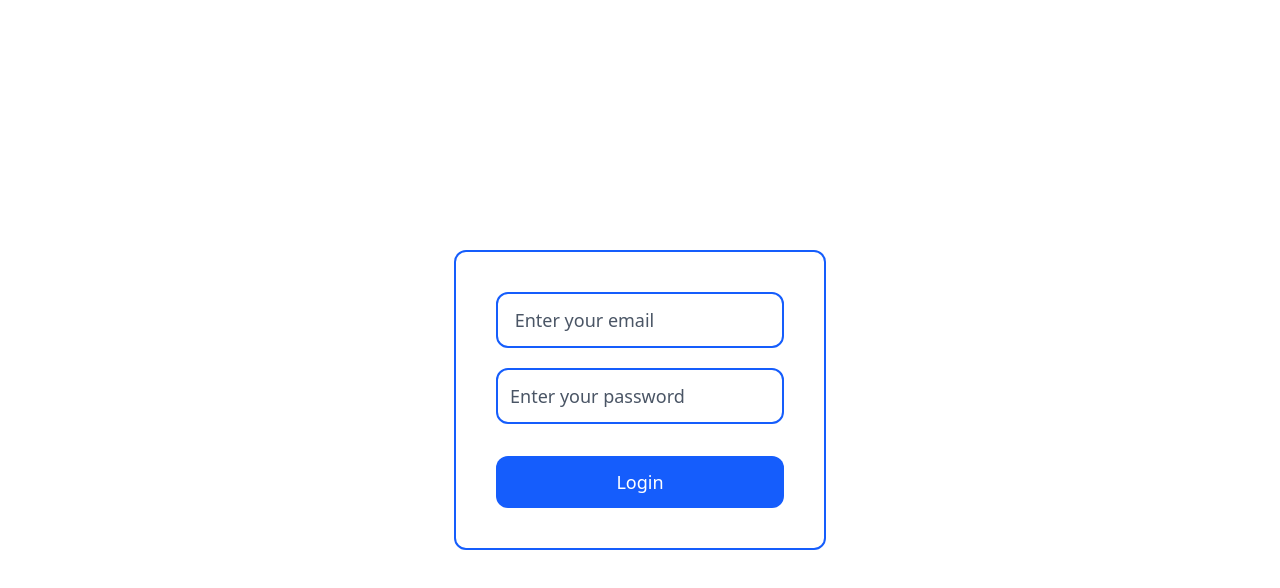
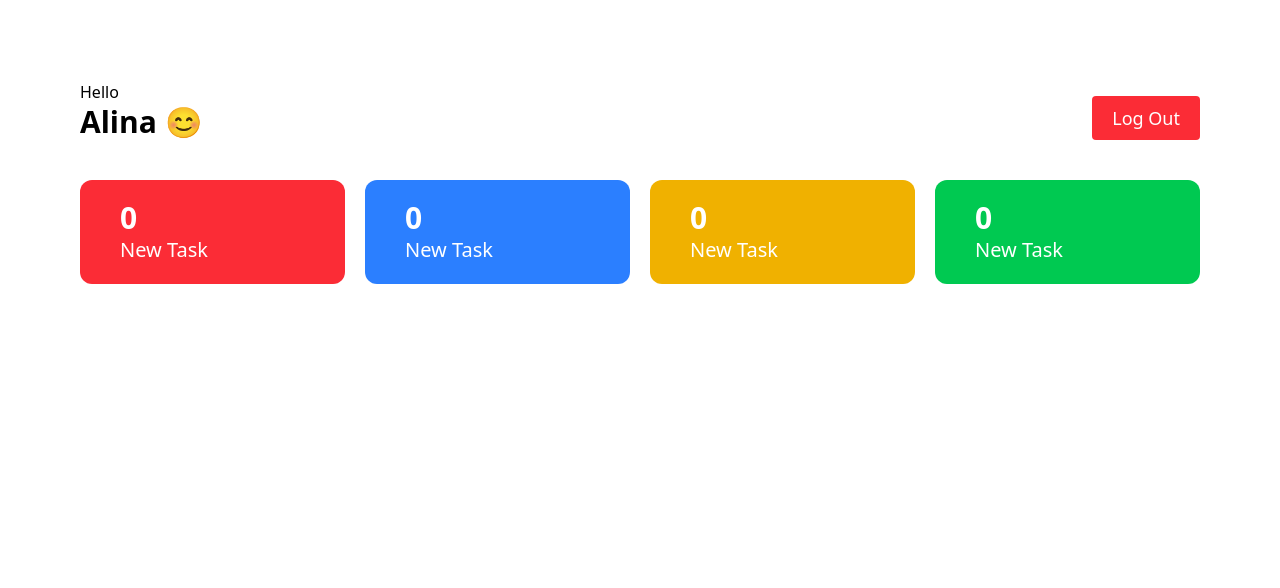
Before and after one commit to AlinaPathan/Employee-Management-System, a React (Vite) app: page / in a window 1280 px wide. Shown: the top 588 px of the page. Built offline with nearby package versions, Linux system fonts and the light colour scheme.

Commit message:
emplyee dashboard initialted

```diff
--- a/src/App.jsx
+++ b/src/App.jsx
@@ -1,12 +1,15 @@
 import React from 'react'
 import Login from './components/Auth/Login'
+import EmployeeDashboard from './components/Dashboard/EmployeeDashboard'
+import AdminDashboard from './components/Dashboard/AdminDashboard'
 
 const App = () => {
   return (
 <>
 
-    <Login/>
-
+    {/* <Login/> */}
+    <EmployeeDashboard/>
+    {/* <AdminDashboard/> */}
     </>
 
   )
--- a/src/components/Auth/Login.jsx
+++ b/src/components/Auth/Login.jsx
@@ -1,16 +1,39 @@
 import React from "react";
+import { useState } from "react";
+const Login = () => {
+    const[email,setEmail]=useState("")
+    const[password,setPassword]=useState("")
+   const formSubmitHandler=(e)=>{
+    e.preventDefault()
+    console.log("from submitterd")
+   }
 
-const Login = () => {
+
   return (
     <div className="flex items-center justify-center h-screen w-screen">
       <div className="border-2 border-blue-600 rounded-xl p-10">
-        <form action="" className="flex flex-col justify-center items-center">
-          <input type="email" placeholder=" Enter your email" name="" id=""  className="border-2 border-blue-600 rounded-xl py-3 px-3 text-lg outline-none bg-transparent placeholder:text-gray-600 mb-5"/>
+        <form action=""
+        onSubmit={(e)=>{
+            formSubmitHandler(e)
+            console.log("Email is",email);
+            console.log("Password is",password);
+        }}
+        className="flex flex-col justify-center items-center">
+          <input
+          value={email}
+          onChange={(e)=>{
+            setEmail(e.target.value)
+          }}
+          type="email"
+          placeholder=" Enter your email"
+           className="border-2 border-blue-600 rounded-xl py-3 px-3 text-lg outline-none bg-transparent placeholder:text-gray-600 mb-5"/>
 
           <input
+           value={password}
+           onChange={(e)=>{
+            setPassword(e.target.value)
+           }}
             type="password"
-            name=""
-            id=""
             required
             placeholder="Enter your password"
               className="border-2 border-blue-600 rounded-xl py-3 px-3 text-lg outline-none bg-transparent placeholder:text-gray-600 mb-5"
--- a/src/components/Dashboard/AdminDashboard.jsx
+++ b/src/components/Dashboard/AdminDashboard.jsx
@@ -0,0 +1,9 @@
+import React from 'react'
+
+const AdminDashboard = () => {
+  return (
+    <div>AdminDashboard</div>
+  )
+}
+
+export default AdminDashboard
--- a/src/components/Dashboard/EmployeeDashboard.jsx
+++ b/src/components/Dashboard/EmployeeDashboard.jsx
@@ -0,0 +1,14 @@
+import React from 'react'
+import Header from '../subComponents/Header'
+import TaskListNumber from '../subComponents/TaskListNumber'
+
+const EmployeeDashboard = () => {
+  return (
+    <div className='p-20 h-screen '>
+        <Header/>
+        <TaskListNumber/>
+    </div>
+  )
+}
+
+export default EmployeeDashboard
--- /dev/null
+++ b/src/components/subComponents/Header.jsx
@@ -0,0 +1,13 @@
+import React from 'react'
+
+const Header = () => {
+  return (
+    <div className='flex items-end justify-between '>
+        <h1 className='text-2x font-medium'>Hello <br /><span className='text-3xl font-semibold'>
+            Alina 😊</span></h1>
+        <button className='bg-red-500 text-lg font-medium text-white px-5 py-2 rounded-sm'>Log Out</button>
+    </div>
+  )
+}
+
+export default Header
--- /dev/null
+++ b/src/components/subComponents/TaskListNumber.jsx
@@ -0,0 +1,26 @@
+import React from 'react'
+
+const TaskListNumber = () => {
+  return (
+    <div className='flex screen justify-between gap-5 mt-10'>
+        <div className=' w-[45%] bg-red-500 rounded-xl px-10 py-5 text-white'>
+            <h2 className='text-3xl font-semibold'>0</h2>
+            <h2 className='text-xl font-medium'>New Task</h2>
+        </div>
+        <div className=' w-[45%] bg-blue-500 rounded-xl px-10 py-5 text-white'>
+            <h2 className='text-3xl font-semibold'>0</h2>
+            <h2 className='text-xl font-medium'>New Task</h2>
+        </div>
+        <div className=' w-[45%] bg-yellow-500 rounded-xl px-10 py-5 text-white'>
+            <h2 className='text-3xl font-semibold'>0</h2>
+            <h2 className='text-xl font-medium'>New Task</h2>
+        </div>
+        <div className=' w-[45%] bg-green-500 rounded-xl px-10 py-5 text-white'>
+            <h2 className='text-3xl font-semibold'>0</h2>
+            <h2 className='text-xl font-medium'>New Task</h2>
+        </div>
+    </div>
+  )
+}
+
+export default TaskListNumber
```
